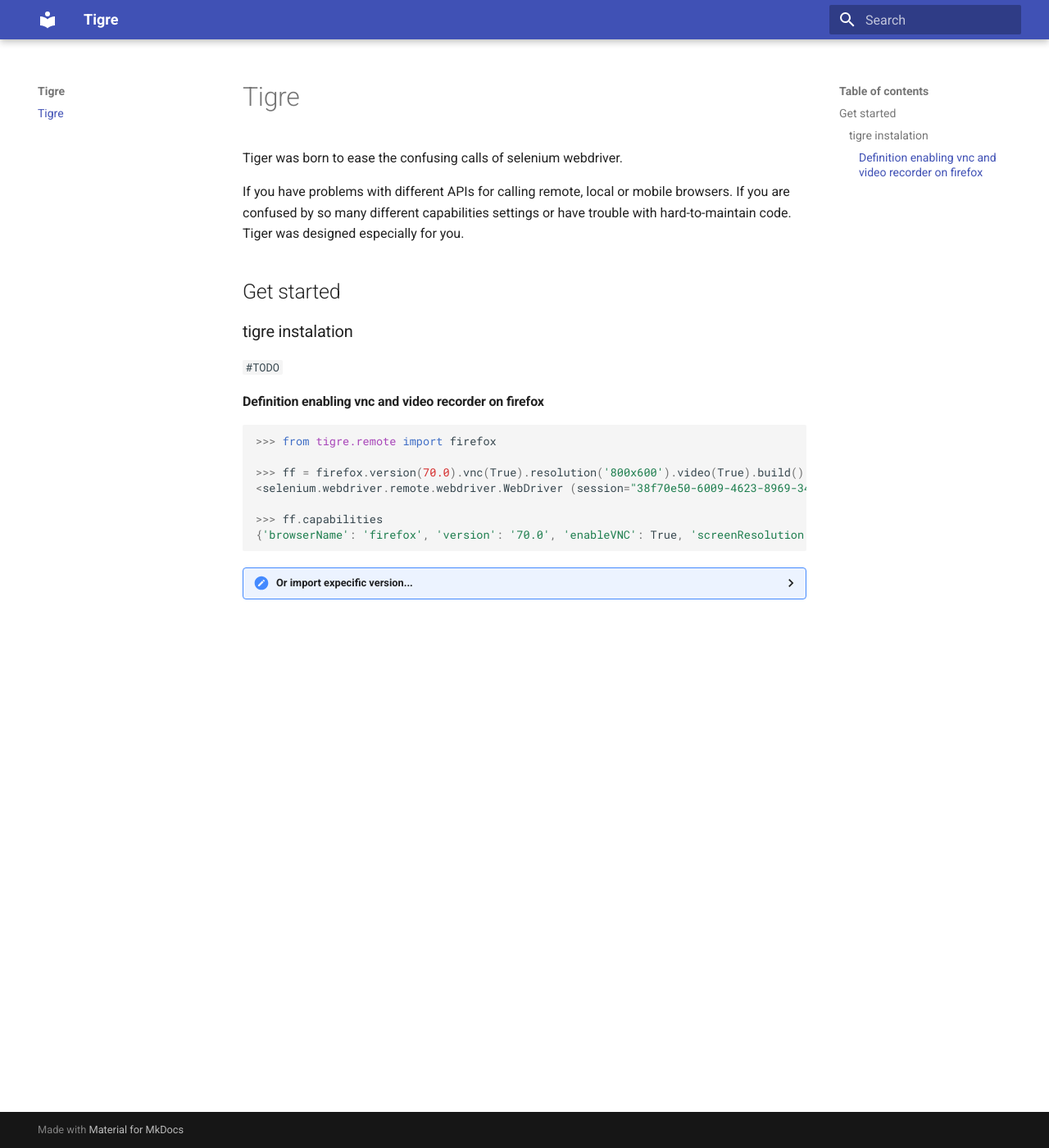
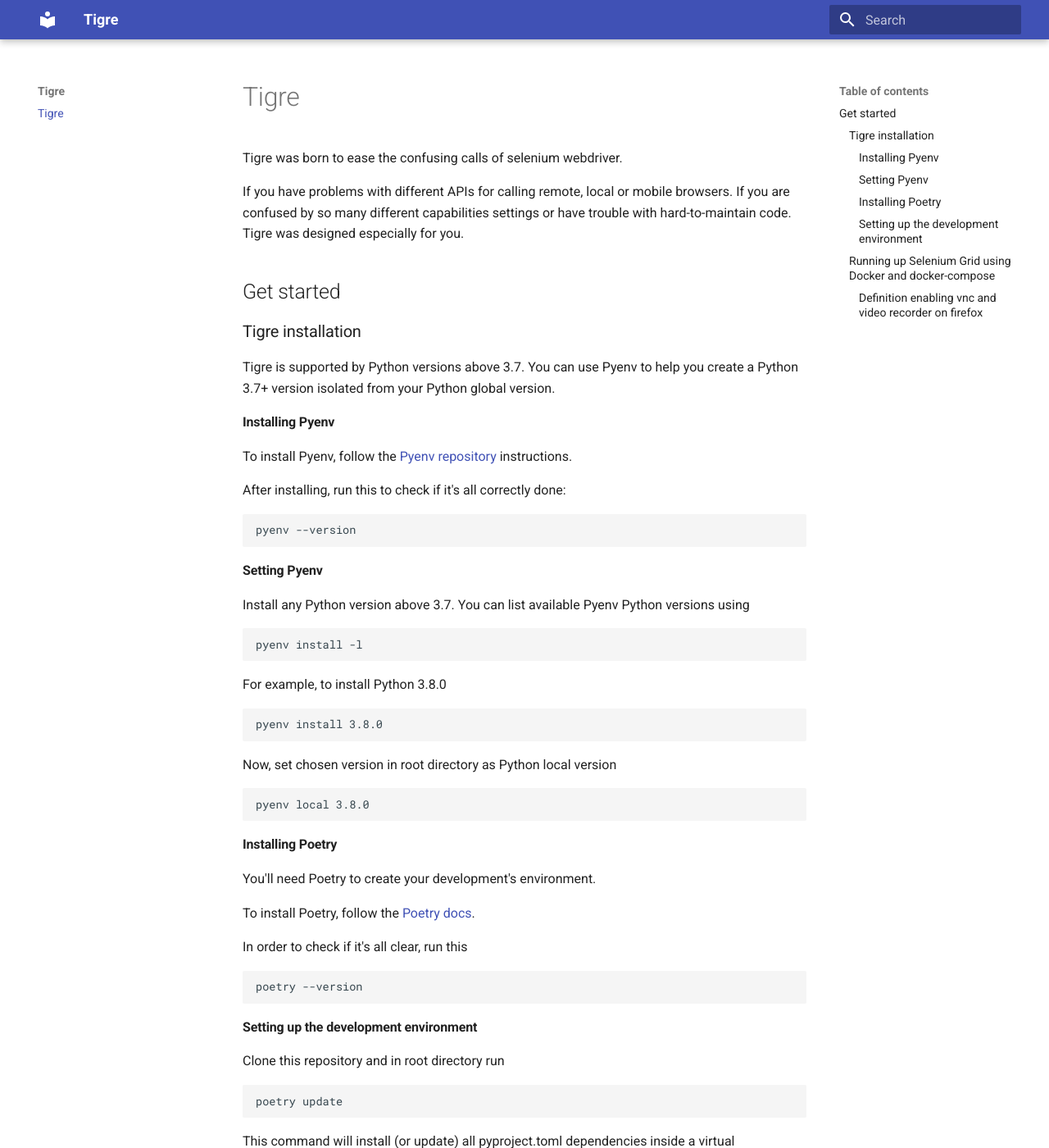
Before and after one commit to dunossauro/tigre, an MkDocs documentation site: the page built from docs/index.md, in a window 1280 px wide and 1400 px high. Shown: the whole window at 82% size. Built offline with MkDocs 1.6.1 and Material for MkDocs 9.7.7, drawn with Linux system fonts in a browser that asks for light colours; some of the changed text lies outside the part shown.

Commit message:
Updating docs/index.md

````diff
--- a/docs/index.md
+++ b/docs/index.md
@@ -1,17 +1,65 @@
 # Tigre
 
-Tiger was born to ease the confusing calls of selenium webdriver.
+Tigre was born to ease the confusing calls of selenium webdriver.
 
-If you have problems with different APIs for calling remote, local or mobile browsers. If you are confused by so many different capabilities settings or have trouble with hard-to-maintain code. Tiger was designed especially for you.
-
+If you have problems with different APIs for calling remote, local or mobile browsers. If you are confused by so many different capabilities settings or have trouble with hard-to-maintain code. Tigre was designed especially for you.
 
 ## Get started
 
-### tigre instalation
+### Tigre installation
 
-`#TODO`
+Tigre is supported by Python versions above 3.7. You can use Pyenv to help you create a Python 3.7+ version isolated from your Python global version.
+
+#### Installing Pyenv
+
+To install Pyenv, follow the [Pyenv repository](https://github.com/pyenv/pyenv) instructions.
+
+After installing, run this to check if it's all correctly done:
+
+    pyenv --version
+
+#### Setting Pyenv
+
+Install any Python version above 3.7. You can list available Pyenv Python versions using
+
+    pyenv install -l
+
+For example, to install Python 3.8.0
+
+    pyenv install 3.8.0
+
+Now, set chosen version in root directory as Python local version
+
+    pyenv local 3.8.0
+
+#### Installing Poetry
+
+You'll need Poetry to create your development's environment.
+
+To install Poetry, follow the [Poetry docs](https://python-poetry.org/docs/).
+
+In order to check if it's all clear, run this
+
+    poetry --version
+
+#### Setting up the development environment
+
+Clone this repository and in root directory run
+
+    poetry update
+
+This command will install (or update) all pyproject.toml dependencies inside a virtual environment.
+
+### Running up Selenium Grid using Docker and docker-compose
+
+Go to `docker_test_images` folder and using Docker and docker-compose you can run the test image with the following command:
+
+    docker-compose -f docker-selenium-browsers.yaml up
+
+Open a browser and go to `localhost:4444` to see if Selenium Grid Console is correctly up.
 
 #### Definition enabling vnc and video recorder on firefox
+
 ```Python
 >>> from tigre.remote import firefox
 
````
